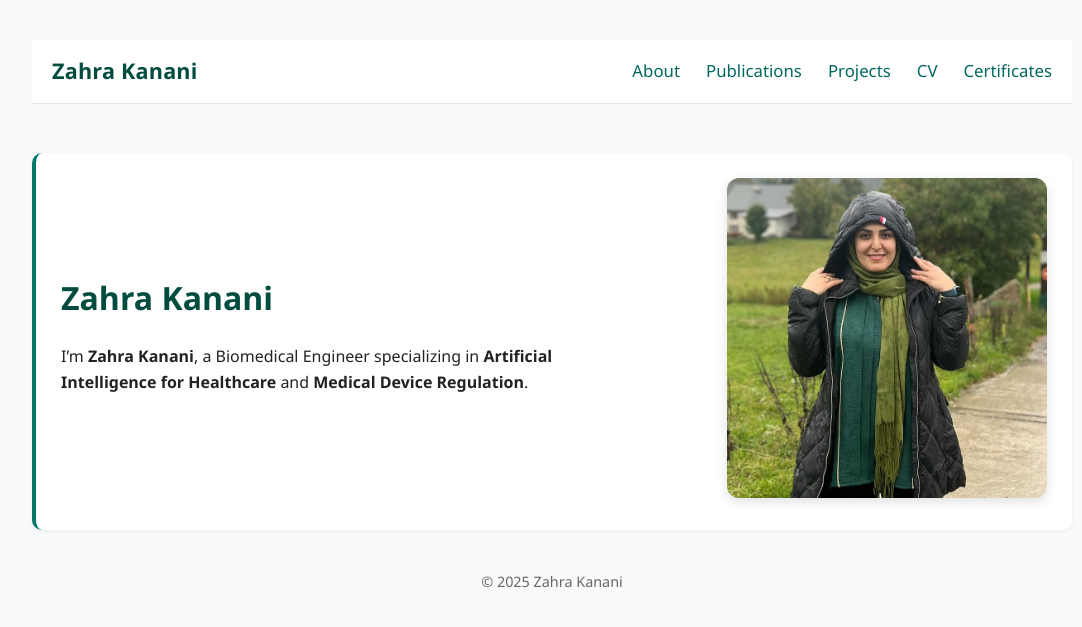
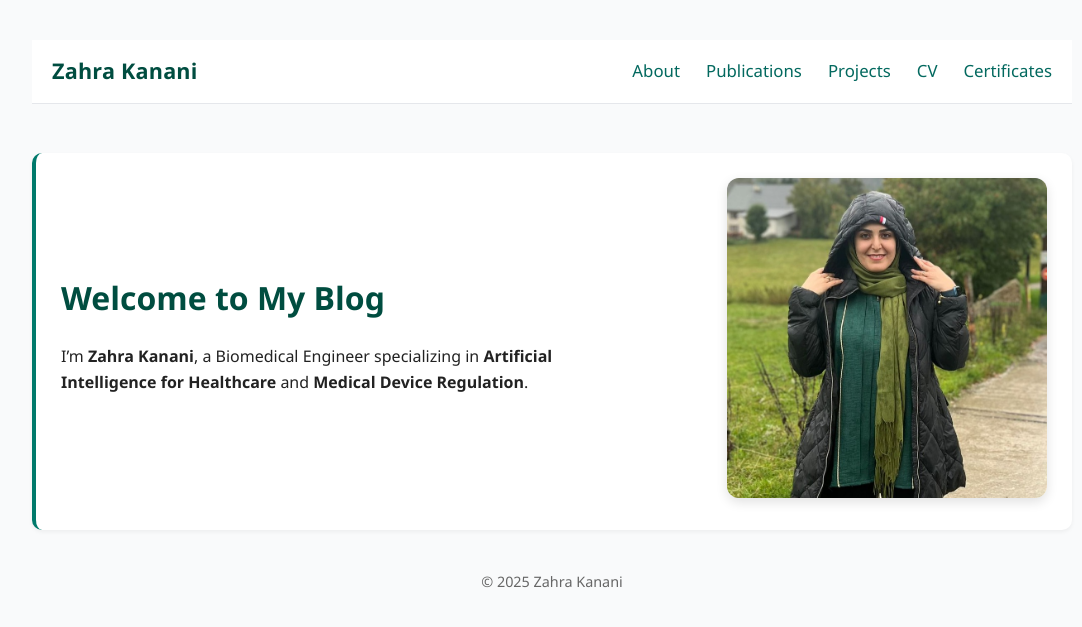
Before and after one commit to zahra-kanani/zahra-kanani.github.io, a Jekyll site: the page built from index.md, in a window 1280 px wide. Shown: the top 627 px of the page, without its empty margins (88-1170 px from the left). Built offline with Jekyll 4.4.1, drawn with Linux system fonts in a browser that asks for light colours.

Commit message:
Update index.md

```diff
--- a/index.md
+++ b/index.md
@@ -5,7 +5,7 @@ title: Home
 
 <div class="section-box hero">
   <div class="hero-text">
-    <h1>Zahra Kanani</h1>
+    <h1>Welcome to My Blog</h1>
     <p>
       I’m <strong>Zahra Kanani</strong>, a Biomedical Engineer specializing in
       <strong>Artificial Intelligence for Healthcare</strong> and
```
